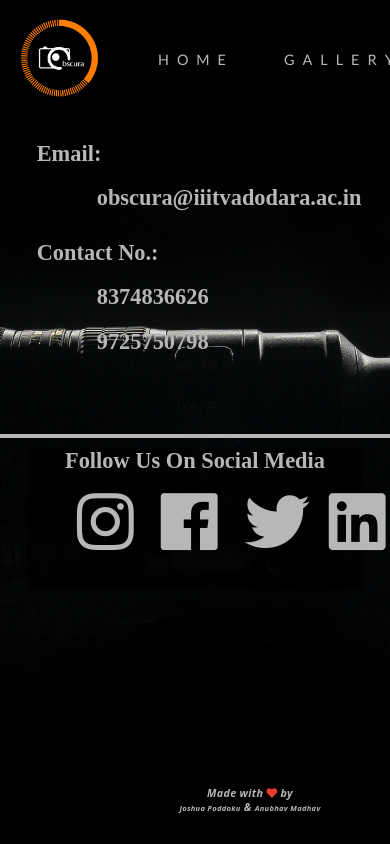
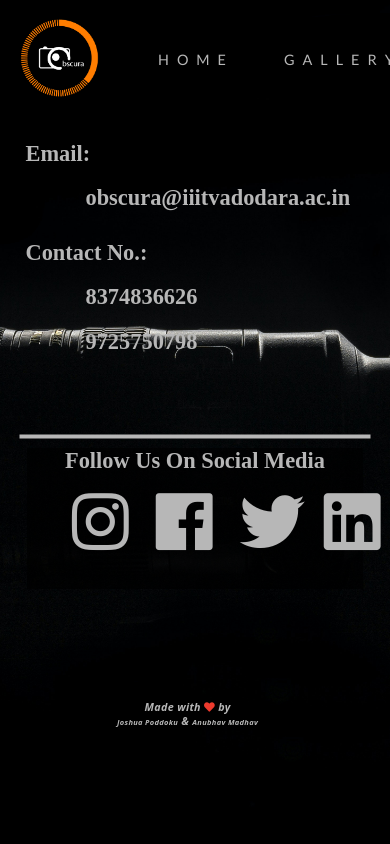
Before and after one commit to obscuraiiitv/obscuraiiitv.github.io, a plain HTML site: page contact.html in a window 390 px wide. Shown: the top 844 px of the page. Drawn offline with Linux system fonts and the light colour scheme.

Commit message:
footer test 1

```diff
--- a/css/style.css
+++ b/css/style.css
@@ -380,7 +380,7 @@
         padding:10px;
         width: 90%;
         top:0px;
-        left: 5%;
+        left: 2%;
     }
 
     .email h2 {
@@ -389,7 +389,7 @@
 
     .vertical{
     transform: rotate(90deg);
-    height: 400px;
+    height: 90vw;
     }
     .social{
         width: 90%;
@@ -405,6 +405,14 @@
         margin: 0px 25px;
         width: 25px;
         height: 25px;
-        margin-left:30px;
+        margin-right:30px;
+    }
+    footer{
+        color: var(--white-cream);
+        position:relatives;
+        left: 30%;
+        top:80vh;
+        max-width: 100%;
+        padding-bottom: 5px;
     }
 }
```
